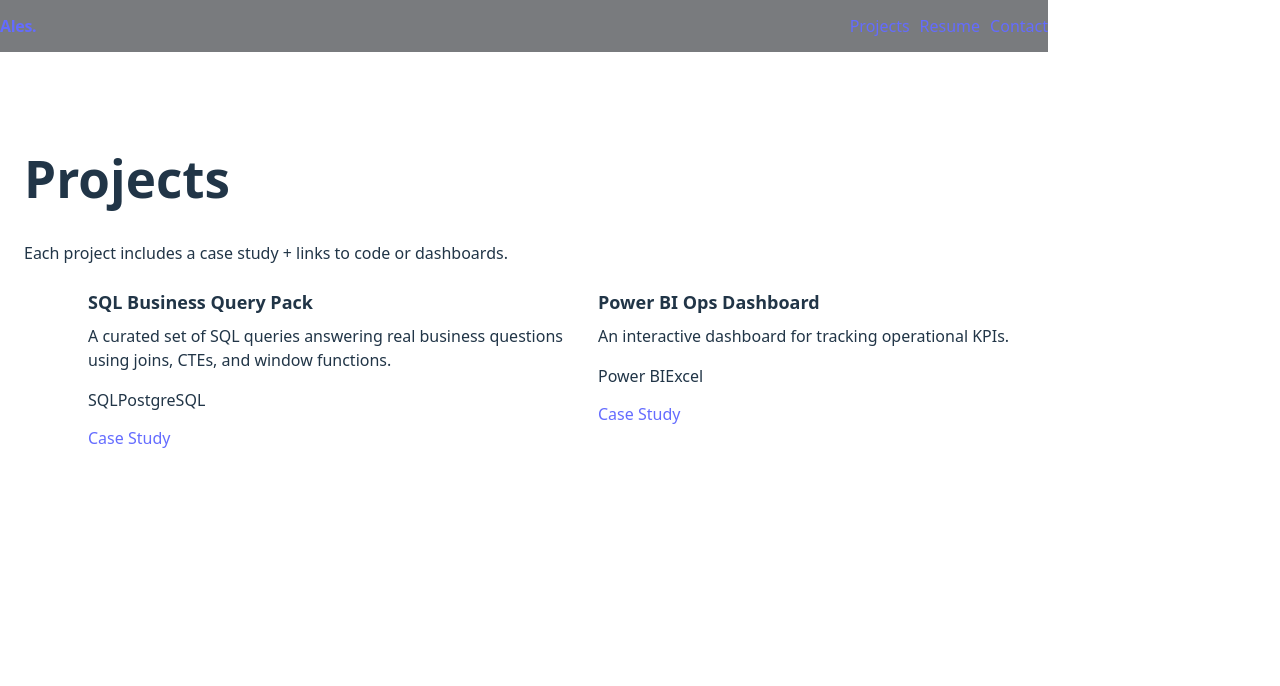
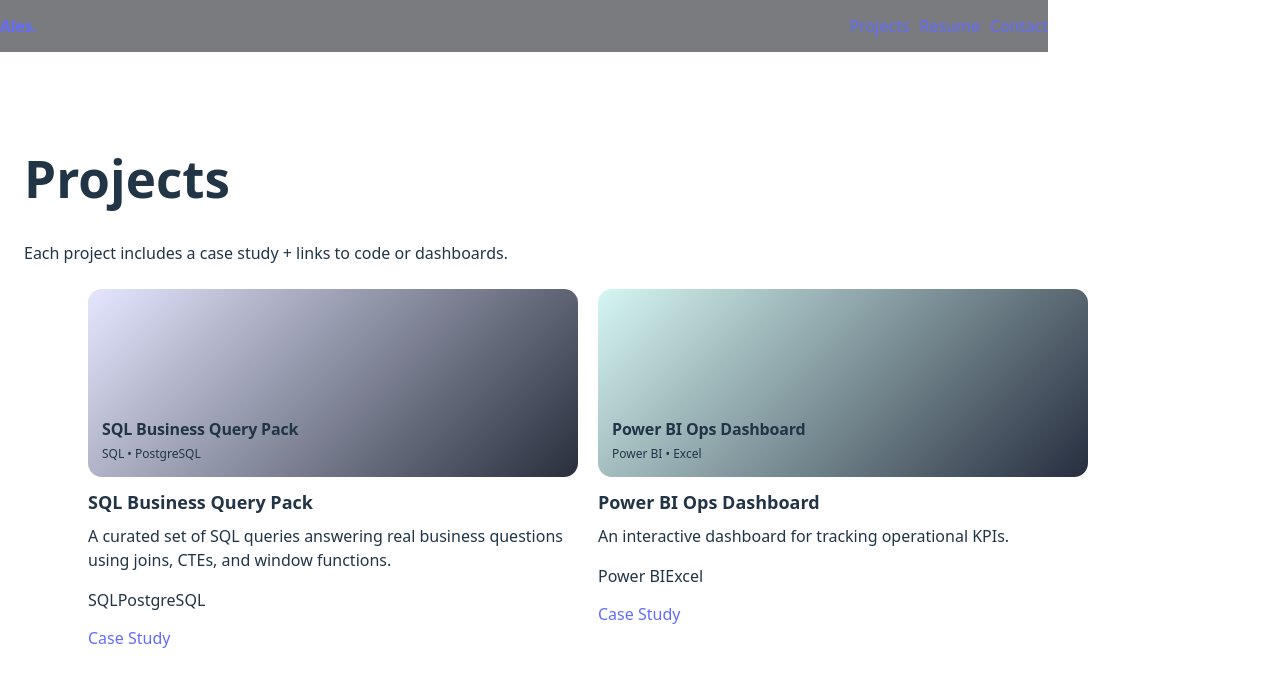
Before and after one commit to printlnalex/portfolio, a React (Vite) app: page /projects in a window 1280 px wide. Shown: the top 686 px of the page. Built offline with nearby package versions, Linux system fonts and the light colour scheme; the HTML template or start-up script is replaced by a standard one.

Commit message:
Message hover fix

```diff
--- a/src/data/projects.js
+++ b/src/data/projects.js
@@ -2,8 +2,7 @@ export const projects = [
   {
     slug: "sql-business-queries",
     title: "SQL Business Query Pack",
-    oneLiner:
-      "A curated set of SQL queries answering real business questions using joins, CTEs, and window functions.",
+    oneLiner: "A curated set of SQL queries answering real business questions using joins, CTEs, and window functions.",
     tools: ["SQL", "PostgreSQL"],
     cover: "sql",
     github: "",
@@ -13,8 +12,7 @@ export const projects = [
   {
     slug: "powerbi-ops-dashboard",
     title: "Power BI Ops Dashboard",
-    oneLiner:
-      "An interactive dashboard for tracking operational KPIs.",
+    oneLiner: "An interactive dashboard for tracking operational KPIs.",
     tools: ["Power BI", "Excel"],
     cover: "bi",
     github: "",
--- a/src/pages/Projects.jsx
+++ b/src/pages/Projects.jsx
@@ -39,6 +39,33 @@ export default function Projects() {
           {projects.map((p) => (
             <article key={p.slug} className="card">
               <div className="cardInner">
+                {/* Project cover (placeholder gradient) */}
+                <div
+                  style={{
+                    height: 160,
+                    borderRadius: 14,
+                    marginBottom: 12,
+                    border: "1px solid var(--border)",
+                    background:
+                      p.cover === "sql"
+                        ? "linear-gradient(135deg, rgba(139,147,255,.22), rgba(17,24,39,.9))"
+                        : p.cover === "bi"
+                        ? "linear-gradient(135deg, rgba(45,212,191,.20), rgba(15,23,42,.9))"
+                        : "linear-gradient(135deg, rgba(255,255,255,.05), rgba(15,23,42,.85))",
+                    display: "flex",
+                    flexDirection: "column",
+                    justifyContent: "flex-end",
+                    padding: 14,
+                  }}
+                >
+                  <div style={{ fontWeight: 800, letterSpacing: "-0.01em" }}>
+                    {p.title}
+                  </div>
+                  <div style={{ color: "var(--muted)", fontSize: 12, marginTop: 4 }}>
+                    {p.tools.slice(0, 3).join(" • ")}
+                  </div>
+                </div>
+
                 <h2 style={{ margin: 0, fontSize: 18 }}>{p.title}</h2>
                 <p className="p" style={{ marginTop: 8 }}>
                   {p.oneLiner}
@@ -46,19 +73,23 @@ export default function Projects() {
 
                 <div className="pillRow" style={{ marginTop: 10 }}>
                   {p.tools.map((t) => (
-                    <span className="pill" key={t}>{t}</span>
+                    <span className="pill" key={t}>
+                      {t}
+                    </span>
                   ))}
                 </div>
 
-                <div style={{ marginTop: 14, display: "flex", gap: 10 }}>
+                <div style={{ marginTop: 14, display: "flex", gap: 10, flexWrap: "wrap" }}>
                   <Link className="btn btnPrimary" to={`/projects/${p.slug}`}>
                     Case Study
                   </Link>
+
                   {p.github && (
                     <a className="btn" href={p.github} target="_blank" rel="noreferrer">
                       GitHub
                     </a>
                   )}
+
                   {p.dashboard && (
                     <a className="btn" href={p.dashboard} target="_blank" rel="noreferrer">
                       Dashboard
```
